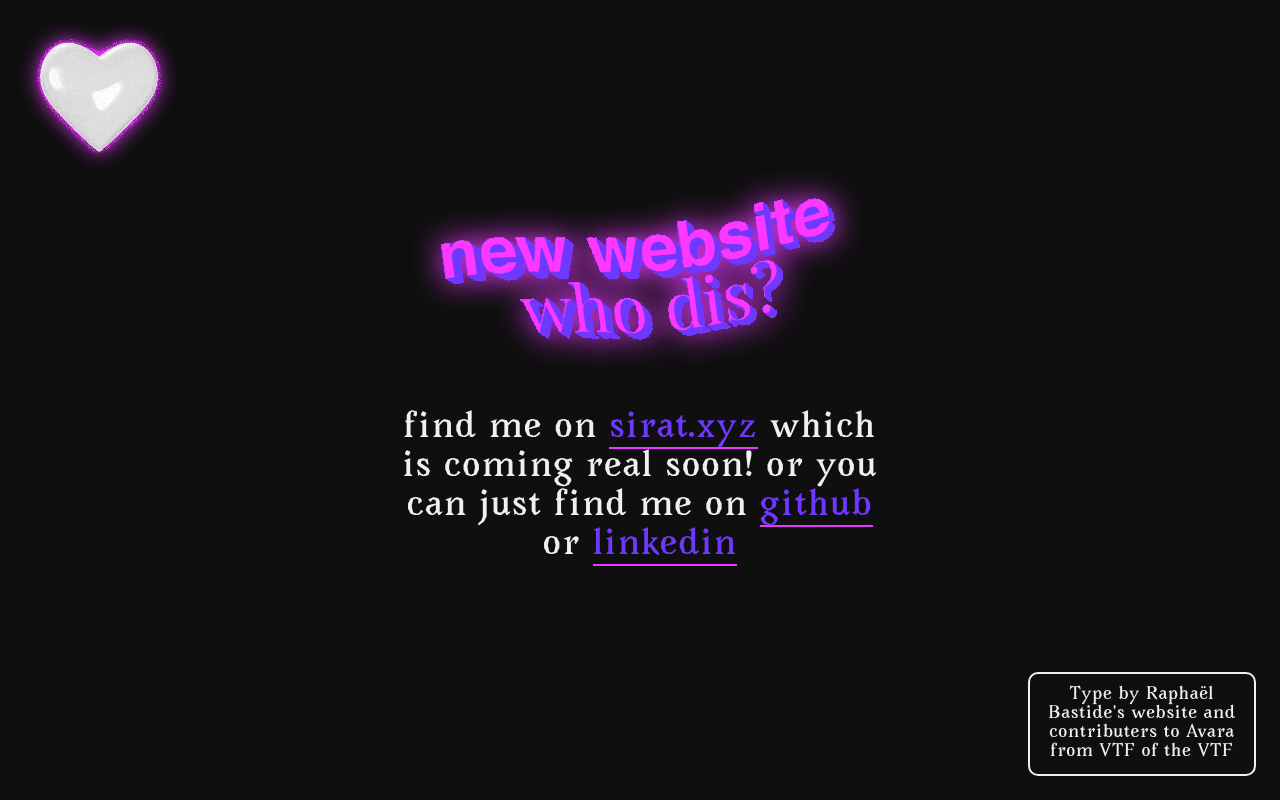
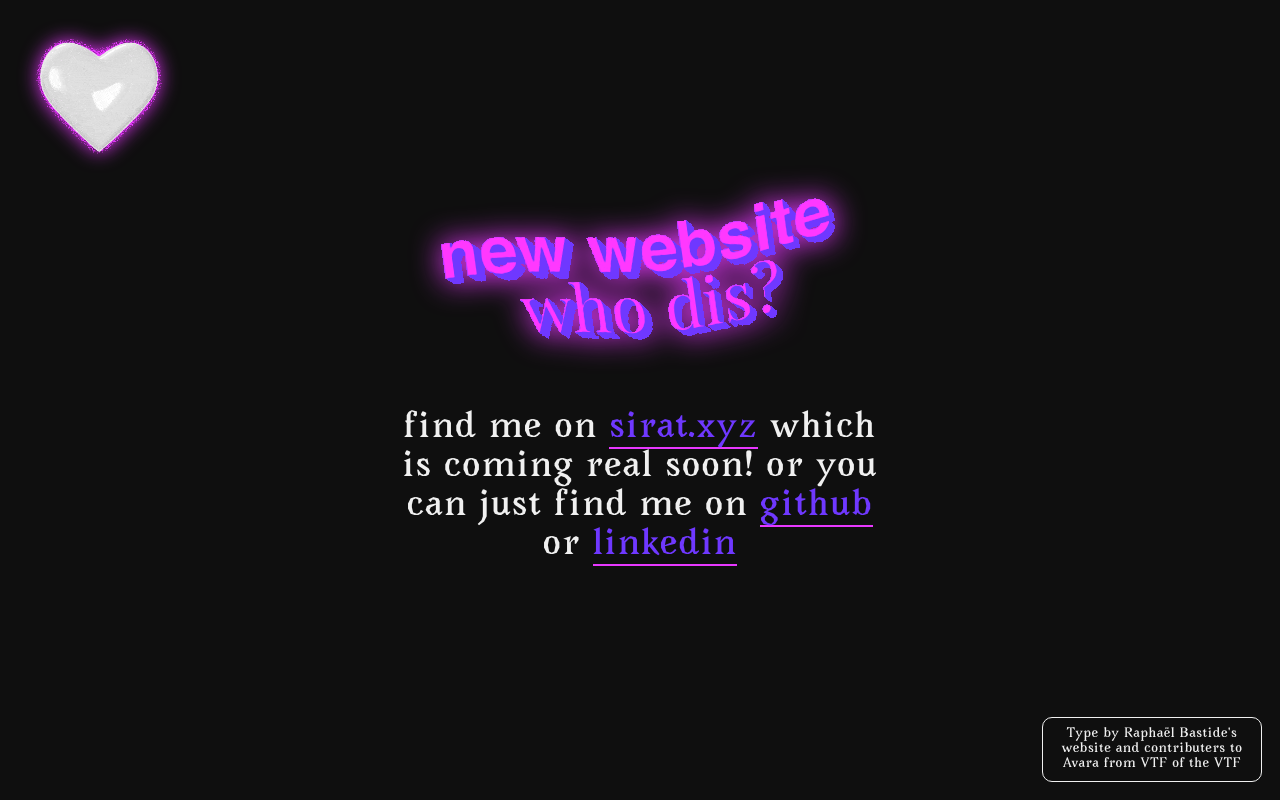
Before and after one commit to 0xs1r4t/0xs1r4t.github.io, a React (Create React App) app: page / in a window 1280 px wide. Built offline with nearby package versions, Linux system fonts and the light colour scheme.

Commit message:
fixed size + border

```diff
--- a/src/components/Credits.js
+++ b/src/components/Credits.js
@@ -11,8 +11,8 @@ const StyledCredits = styled.div`
     padding: 0.75em;
     z-index: 10;
 
-    font-size: 1em;
-    border: 2px solid ${({ theme }) => theme.color};
+    font-size: 0.75em;
+    border: 1px solid ${({ theme }) => theme.color};
     border-radius: 10px;
 
     max-width: 200px;
```
Also changed, not shown: 1 other file (tests, documents, lock files or other folders).
